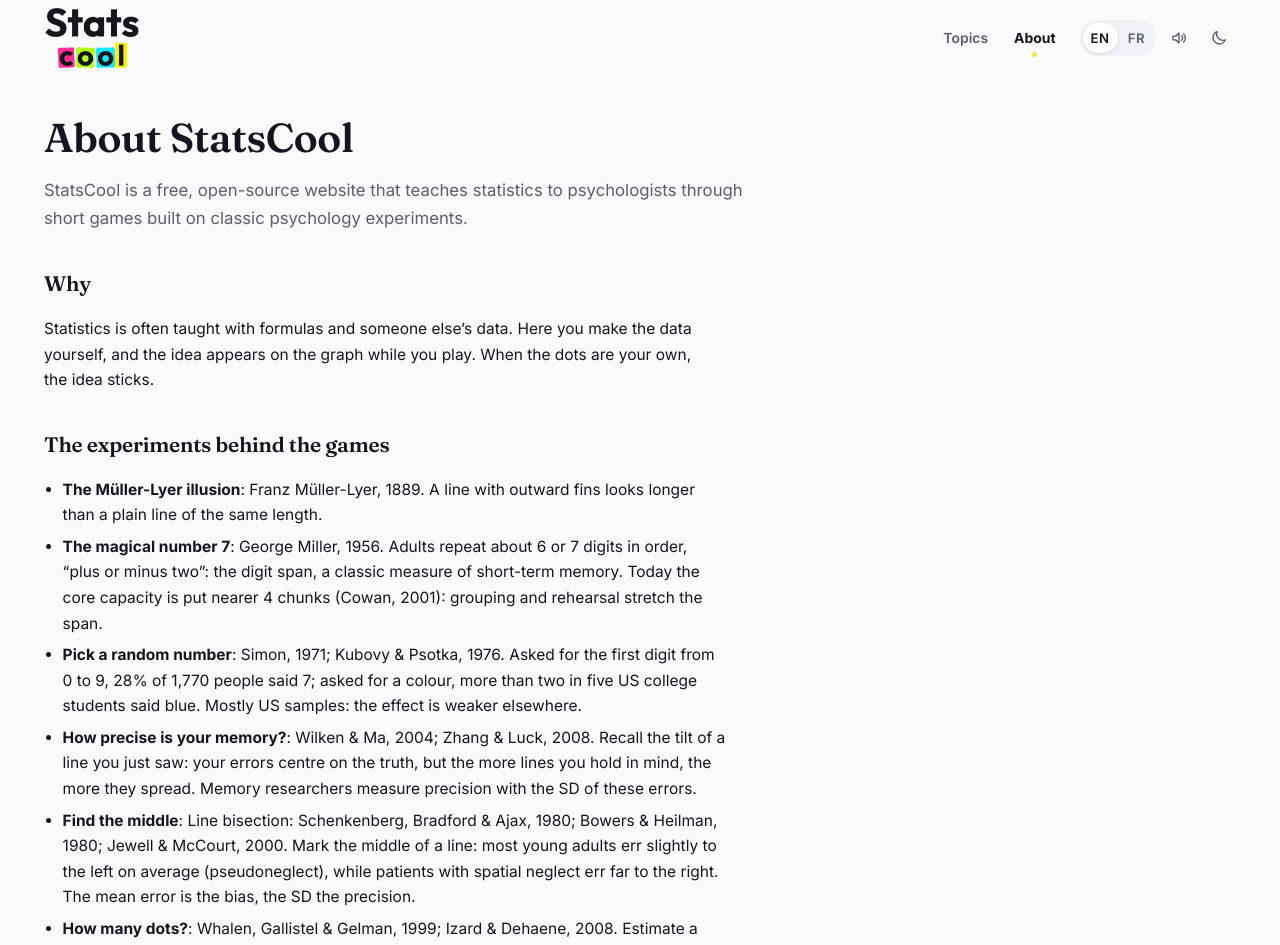
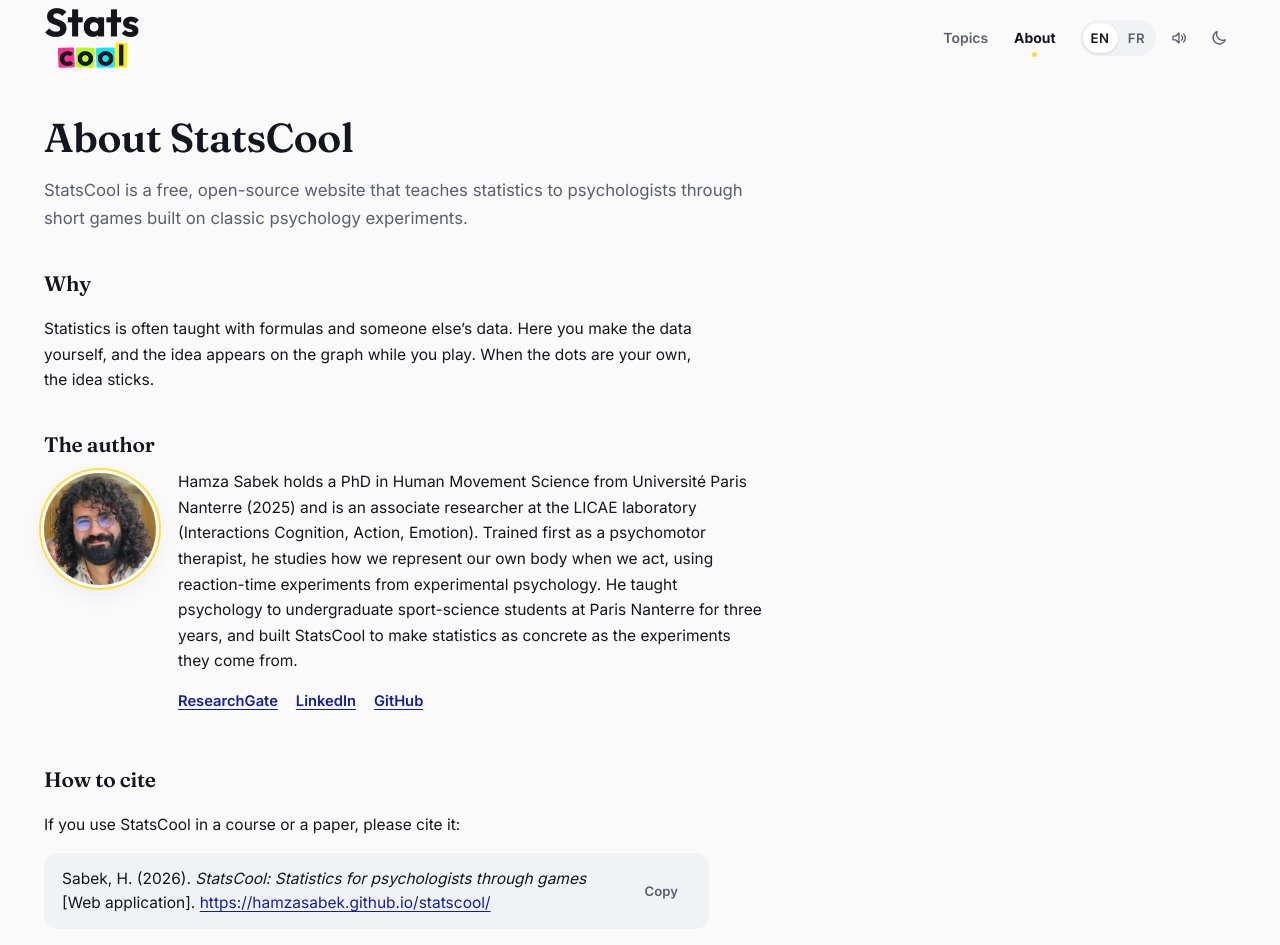
Before and after one commit to hamzasabek/statcool, a React (Vite) app: page /#/about in a window 1280 px wide. Shown: the top 945 px of the page. Built offline with nearby package versions, Linux system fonts and the light colour scheme.

Commit message:
About page: the author (photo, bio, profiles), how to cite, AI disclosure, CITATION.cff
Co-Authored-By: Claude Opus 5.5 <noreply@anthropic.com>

```diff
--- a/src/index.css
+++ b/src/index.css
@@ -1297,6 +1297,15 @@ a.topic-game:hover .tl-cta { transform: translateX(4px); }
 .about-experiments { padding-left: 1.2em; }
 .about-experiments li { max-width: 68ch; margin: 6px 0; }
 .about-play { margin-top: 40px; }
+.about-author { display: flex; gap: 22px; align-items: flex-start; }
+.about-author p { margin-top: 0; }
+.about-photo { flex: none; width: 112px; height: 112px; border-radius: 50%; object-fit: cover; box-shadow: 0 0 0 3px var(--bg), 0 0 0 5px var(--sun), var(--shadow, 0 6px 20px rgba(0, 0, 0, 0.12)); margin-top: 4px; }
+.about-links { display: flex; flex-wrap: wrap; gap: 6px 18px; font-weight: 600; font-size: 0.95rem; }
+.about-cite { display: flex; flex-wrap: wrap; align-items: center; gap: 10px 16px; padding: 14px 18px; border-radius: 14px; background: var(--hover); max-width: 68ch; }
+.about-cite .about-ref { margin: 0; flex: 1 1 320px; line-height: 1.55; overflow-wrap: anywhere; }
+@media (max-width: 560px) {
+  .about-author { flex-direction: column; align-items: center; text-align: left; gap: 14px; }
+}
 
 /* ---------- Guided tour (Tour.jsx) ---------- */
 /* "? Guide" button in the stage head, next to the steps */
--- a/src/pages/About.jsx
+++ b/src/pages/About.jsx
@@ -1,17 +1,52 @@
+import { useState } from 'react'
 import { Link } from 'react-router'
+import photo from '../assets/author.jpg'
 import { useText } from '../i18n.jsx'
 import { ABOUT } from './text.js'
 
-// About page (/about): why StatsCool exists, the experiments behind the games, inspiration, privacy,
-// open source, how it is built, and how to give feedback.
+// About page (/about): why StatsCool exists, the author, how to cite it, the experiments behind the
+// games, inspiration, privacy, open source, how it is built (with the AI disclosure), and feedback.
 
 const REPO = 'https://github.com/hamzasabek/statscool'
+const SITE = 'https://hamzasabek.github.io/statscool/'
+const YEAR = 2026 // the citation's year (APA: the year of the version; also in CITATION.cff)
+// The author's public profiles (no phone or personal email: contact goes through GitHub issues).
+const PROFILES = [
+  ['ResearchGate', 'https://www.researchgate.net/profile/Hamza-Sabek'],
+  ['LinkedIn', 'https://www.linkedin.com/in/hamza-sabek-19819470/'],
+  ['GitHub', 'https://github.com/hamzasabek'],
+]
 
 const Out = ({ href, children }) => (
   <a href={href} target="_blank" rel="noreferrer">
     {children}
   </a>
 )
+
+// The APA reference, with a button that copies it as plain text.
+function Citation({ tx }) {
+  const [copied, setCopied] = useState(false)
+  const plain = `Sabek, H. (${YEAR}). ${tx.citeWork} [${tx.citeKind}]. ${SITE}`
+  function copy() {
+    navigator.clipboard?.writeText(plain).then(
+      () => {
+        setCopied(true)
+        setTimeout(() => setCopied(false), 1600)
+      },
+      () => {},
+    )
+  }
+  return (
+    <div className="about-cite">
+      <p className="about-ref">
+        Sabek, H. ({YEAR}). <em>{tx.citeWork}</em> [{tx.citeKind}]. <Out href={SITE}>{SITE}</Out>
+      </p>
+      <button type="button" className="btn btn-ghost btn-sm" onClick={copy} aria-live="polite">
+        {copied ? tx.copied : tx.copy}
+      </button>
+    </div>
+  )
+}
 
 export default function About() {
   const tx = useText(ABOUT)
@@ -22,6 +57,25 @@ export default function About() {
 
       <h2>{tx.whyTitle}</h2>
       <p>{tx.why}</p>
+
+      <h2>{tx.authorTitle}</h2>
+      <div className="about-author">
+        <img className="about-photo" src={photo} alt={tx.photoAlt} width="112" height="112" />
+        <div>
+          <p>{tx.author}</p>
+          <p className="about-links">
+            {PROFILES.map(([name, href]) => (
+              <Out key={name} href={href}>
+                {name}
+              </Out>
+            ))}
+          </p>
+        </div>
+      </div>
+
+      <h2>{tx.citeTitle}</h2>
+      <p>{tx.citeIntro}</p>
+      <Citation tx={tx} />
 
       <h2>{tx.expTitle}</h2>
       <ul className="about-experiments">
@@ -53,6 +107,7 @@ export default function About() {
 
       <h2>{tx.builtTitle}</h2>
       <p>{tx.built}</p>
+      <p>{tx.ai}</p>
 
       <h2>{tx.contactTitle}</h2>
       <p>
--- a/src/pages/text.js
+++ b/src/pages/text.js
@@ -100,6 +100,15 @@ export const ABOUT = {
     lead: 'StatsCool is a free, open-source website that teaches statistics to psychologists through short games built on classic psychology experiments.',
     whyTitle: 'Why',
     why: 'Statistics is often taught with formulas and someone else’s data. Here you make the data yourself, and the idea appears on the graph while you play. When the dots are your own, the idea sticks.',
+    authorTitle: 'The author',
+    photoAlt: 'Hamza Sabek',
+    author: 'Hamza Sabek holds a PhD in Human Movement Science from Université Paris Nanterre (2025) and is an associate researcher at the LICAE laboratory (Interactions Cognition, Action, Emotion). Trained first as a psychomotor therapist, he studies how we represent our own body when we act, using reaction-time experiments from experimental psychology. He taught psychology to undergraduate sport-science students at Paris Nanterre for three years, and built StatsCool to make statistics as concrete as the experiments they come from.',
+    citeTitle: 'How to cite',
+    citeIntro: 'If you use StatsCool in a course or a paper, please cite it:',
+    citeKind: 'Web application',
+    citeWork: 'StatsCool: Statistics for psychologists through games',
+    copy: 'Copy',
+    copied: 'Copied',
     expTitle: 'The experiments behind the games',
     sep: ': ',
     experiments: [
@@ -120,13 +129,14 @@ export const ABOUT = {
     inspBefore: 'StatsCool is inspired by the interactive visualisations of Kristoffer Magnusson at ',
     inspAfter: '.',
     privacyTitle: 'Privacy',
-    privacy: 'No account, no ads, no tracking. What you do in a game stays in your browser and is gone when you leave the page. Only your language, your theme and which guides you have seen are saved, on your own device. The fonts are loaded from Google Fonts.',
+    privacy: 'No account, no ads, no tracking. What you do in a game stays in your browser and is gone when you leave the page. Only your language, your theme, your sound setting and which guides you have seen are saved, on your own device. The fonts are loaded from Google Fonts.',
     openTitle: 'Open source',
     openBefore: 'The code is free to reuse under the MIT license. It is on ',
     github: 'GitHub',
-    openAfter: '. Made by Hamza Sabek.',
+    openAfter: '.',
     builtTitle: 'Built with',
     built: 'React, Vite, D3 and Motion. Fonts: Fraunces and Inter.',
+    ai: 'The code was written with the help of AI coding assistants (Claude by Anthropic and Gemini by Google). Hamza Sabek designed the games, chose the experiments and is responsible for the scientific content.',
     contactTitle: 'Contact',
     contactBefore: 'Found a bug, or have an idea for a game? ',
     issue: 'Open an issue on GitHub',
@@ -138,6 +148,15 @@ export const ABOUT = {
     lead: 'StatsCool est un site gratuit et open source qui enseigne les statistiques aux psychologues par de petits jeux inspirés d’expériences classiques de psychologie.',
     whyTitle: 'Pourquoi',
     why: 'Les statistiques s’apprennent souvent avec des formules et les données de quelqu’un d’autre. Ici, vous créez vous-même les données, et l’idée apparaît sur le graphique pendant que vous jouez. Quand les points sont les vôtres, l’idée reste.',
+    authorTitle: 'L’auteur',
+    photoAlt: 'Hamza Sabek',
+    author: 'Hamza Sabek est docteur en sciences du mouvement humain (STAPS) de l’Université Paris Nanterre (2025) et chercheur associé au laboratoire LICAE (Interactions Cognition, Action, Émotion). D’abord formé comme psychomotricien, il étudie la façon dont nous nous représentons notre propre corps quand nous agissons, avec des expériences de temps de réaction issues de la psychologie expérimentale. Il a enseigné la psychologie aux étudiants de licence STAPS de Paris Nanterre pendant trois ans, et a créé StatsCool pour rendre les statistiques aussi concrètes que les expériences dont elles viennent.',
+    citeTitle: 'Comment citer',
+    citeIntro: 'Si vous utilisez StatsCool dans un cours ou un article, merci de le citer :',
+    citeKind: 'Application web',
+    citeWork: 'StatsCool: Statistics for psychologists through games',
+    copy: 'Copier',
+    copied: 'Copié',
     expTitle: 'Les expériences derrière les jeux',
     sep: ' : ',
     experiments: [
@@ -158,13 +177,14 @@ export const ABOUT = {
     inspBefore: 'StatsCool s’inspire des visualisations interactives de Kristoffer Magnusson sur ',
     inspAfter: '.',
     privacyTitle: 'Vie privée',
-    privacy: 'Pas de compte, pas de publicité, pas de pistage. Ce que vous faites dans un jeu reste dans votre navigateur et disparaît quand vous quittez la page. Seuls votre langue, votre thème et les guides déjà vus sont enregistrés, sur votre propre appareil. Les polices sont chargées depuis Google Fonts.',
+    privacy: 'Pas de compte, pas de publicité, pas de pistage. Ce que vous faites dans un jeu reste dans votre navigateur et disparaît quand vous quittez la page. Seuls votre langue, votre thème, le réglage du son et les guides déjà vus sont enregistrés, sur votre propre appareil. Les polices sont chargées depuis Google Fonts.',
     openTitle: 'Open source',
     openBefore: 'Le code est libre de réutilisation sous licence MIT. Il est sur ',
     github: 'GitHub',
-    openAfter: '. Créé par Hamza Sabek.',
+    openAfter: '.',
     builtTitle: 'Construit avec',
     built: 'React, Vite, D3 et Motion. Polices : Fraunces et Inter.',
+    ai: 'Le code a été écrit avec l’aide d’assistants de programmation par IA (Claude d’Anthropic et Gemini de Google). Hamza Sabek a conçu les jeux, choisi les expériences et est responsable du contenu scientifique.',
     contactTitle: 'Contact',
     contactBefore: 'Vous avez trouvé un bug, ou une idée de jeu ? ',
     issue: 'Ouvrez une issue sur GitHub',
```
Also changed, not shown: context/next.md (+5 -0 lines), context/progress.md (+21 -0 lines), context/project.md (+8 -4 lines), src/assets/author.jpg (added), 1 other file (tests, documents, lock files or other folders).
